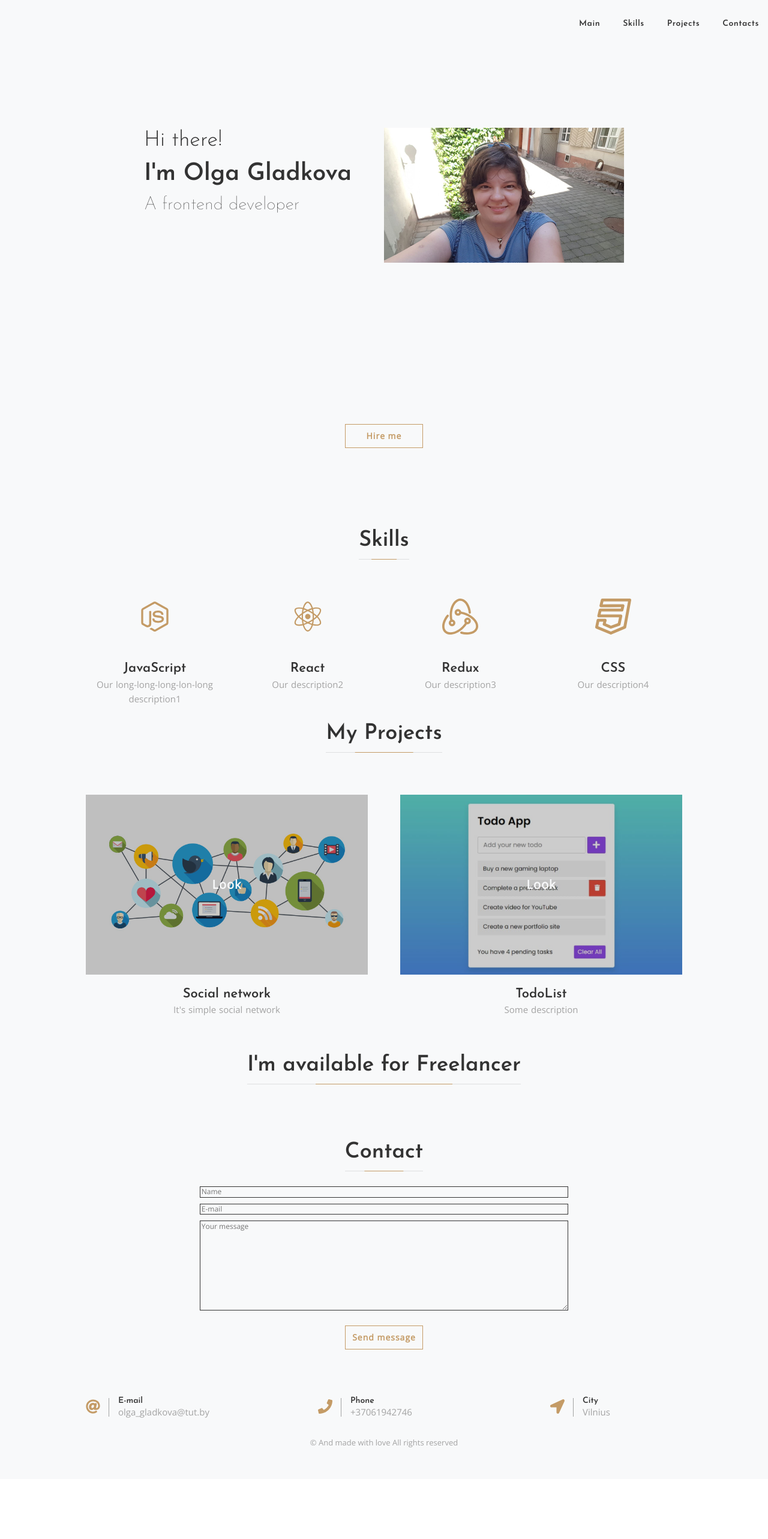
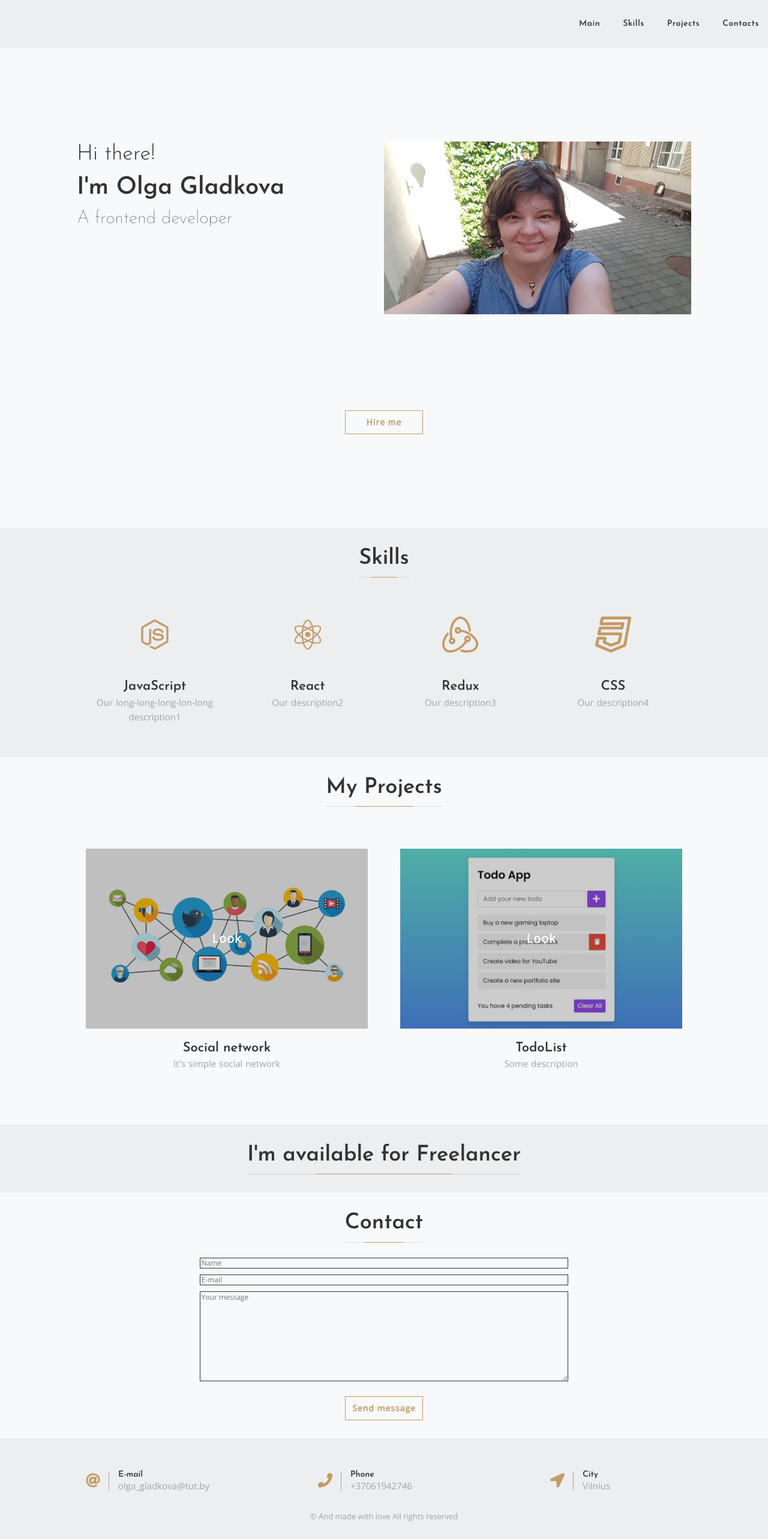
Before and after one commit to Gladkova-Olga/Portfolio, a React (Create React App) app: page / in a window 1280 px wide. Shown: the top 2566 px of the page at 60% size. Before the commit the page ends 2466 px from the top, so only its background shows below. Built offline with nearby package versions, Linux system fonts and the light colour scheme.

Commit message:
refactoring

```diff
--- a/src/common/styles/sass/vareables.scss
+++ b/src/common/styles/sass/vareables.scss
@@ -1,6 +1,7 @@
 $textColor: #333333;
 $primaryColor:  #C49B66;
 $backgroundColor: #f8f9fa;
+$backgroundSecondaryColor: #edeeef;
 $descriptionColor: #a3a3a3;
 $fontFamilyTitle: 'Josefin Sans', sans-serif;
 $fontFamilyDescription: 'Open Sans', sans-serif;
--- a/src/contacts/Contact.module.scss
+++ b/src/contacts/Contact.module.scss
@@ -2,8 +2,8 @@
 @import "../common/styles/sass/mixins";
 
 .contactBlock {
-  height: 50vh;
   background-color: $backgroundColor;
+  padding: 30px 0;
 
   .contactContainer {
     flex-direction: column;
@@ -12,7 +12,6 @@
     .form {
       width: 80%;
       display: flex;
-      flex-direction: column;
       justify-content: space-between;
       flex-wrap: wrap;
       margin-bottom: 20px;
@@ -27,7 +26,7 @@
       margin: 5px 0;
       background-color: $backgroundColor;
       border: 1px solid $textColor;
-      @include text($fontFamilyDescription, 12px, 400, 1.2, $backgroundColor)
+      @include text($fontFamilyDescription, 12px, 400, 1.2, $textColor)
     }
 
     & textarea {
--- a/src/footer/Footer.module.scss
+++ b/src/footer/Footer.module.scss
@@ -3,7 +3,7 @@
 
 
 .footer {
-  background-color: $backgroundColor;
+  background-color: $backgroundSecondaryColor;
   padding: 50px 0;
 
   .footerContainer {
--- a/src/footer/FooterItem/FooterItems.module.scss
+++ b/src/footer/FooterItem/FooterItems.module.scss
@@ -2,7 +2,7 @@
 @import "../../common/styles/sass/mixins";
 
 .footerItem {
-  background-color: $backgroundColor;
+  background-color: $backgroundSecondaryColor;
   width: 250px;
   height: 40px;
   display: flex;
--- a/src/freelance/Freelance.module.scss
+++ b/src/freelance/Freelance.module.scss
@@ -1,8 +1,9 @@
 @import "../common/styles/sass/vareables";
 @import "../common/styles/sass/mixins";
 .freelanceBlock {
-  height: 15vh;
-  background-color: $backgroundColor;
+  //height: 15vh;
+  background-color: $backgroundSecondaryColor;
+  padding: 30px 0;
 
   .freelanceContainer {
     flex-direction: column;
--- a/src/header/Header.module.scss
+++ b/src/header/Header.module.scss
@@ -5,5 +5,5 @@
     display: flex;
     justify-content: flex-end;
     align-items: center;
-    background-color: $backgroundColor;
+    background-color: $backgroundSecondaryColor;
 }
--- a/src/main/Main.js
+++ b/src/main/Main.js
@@ -13,7 +13,7 @@ function Main() {
                         <h4 className={style.title}>I'm Olga Gladkova</h4>
                         <p className={style.description}>A frontend developer</p>
                     </div>
-                    <div >
+                    <div className={style.photoContainer}>
                         <img className={style.photo} src = {meImg} alt={""}/>
                     </div>
                 </div>
--- a/src/main/Main.module.scss
+++ b/src/main/Main.module.scss
@@ -7,7 +7,7 @@
 
   .mainContainer {
     flex-direction: column;
-    justify-content: space-around;
+    justify-content: space-evenly;
 
 
     .mainContent {
@@ -19,7 +19,6 @@
       }
 
       .text {
-        width: 400px;
         @include text($fontFamilyTitle, 36px, 300, 1.2, $textColor);
 
         .title {
@@ -38,8 +37,15 @@
         }
       }
 
-      .photo {
-        width: 400px;
+      .photoContainer {
+        width: 50%;
+        @media screen and (max-width: 865px) {
+          width: 90%;
+        }
+
+        .photo {
+          width: 100%;
+        }
       }
     }
 
--- a/src/project/Projects.module.scss
+++ b/src/project/Projects.module.scss
@@ -2,6 +2,7 @@
 
 .projectsBlock {
   background-color: $backgroundColor;
+  padding: 30px 0;
 
   .projectsContainer {
     flex-direction: column;
--- a/src/skills/Skills.module.scss
+++ b/src/skills/Skills.module.scss
@@ -2,8 +2,9 @@
 @import "../common/styles/sass/vareables.scss";
 
 .skillsBlock {
-  background: $backgroundColor;
+  background: $backgroundSecondaryColor;
   position: relative;
+  padding: 30px 0;
 
   .skillsContainer {
     flex-direction: column;
```
